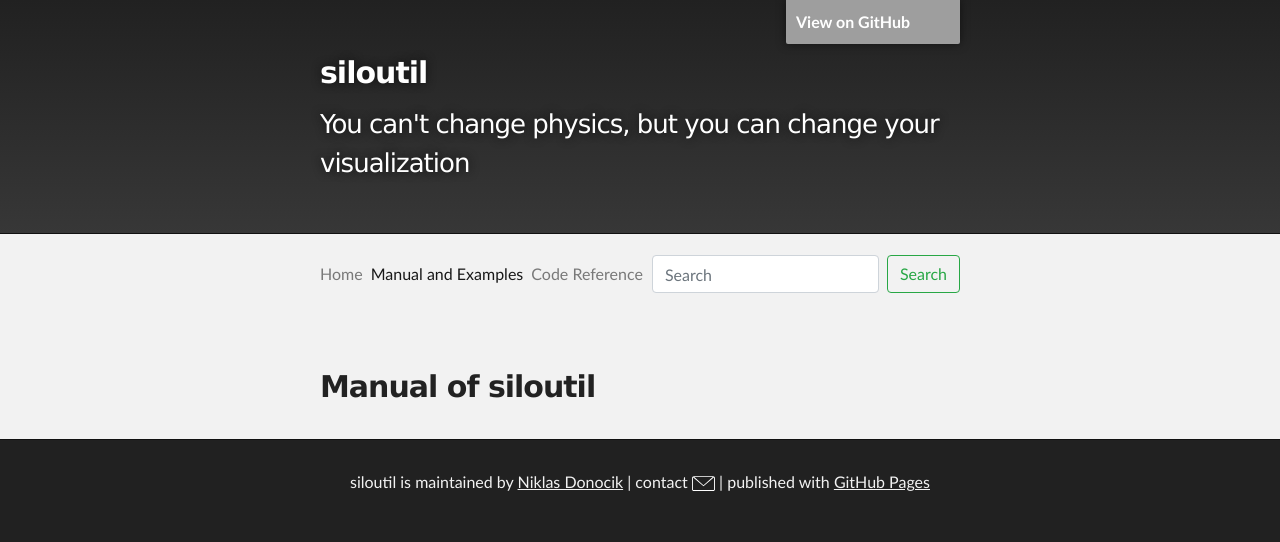
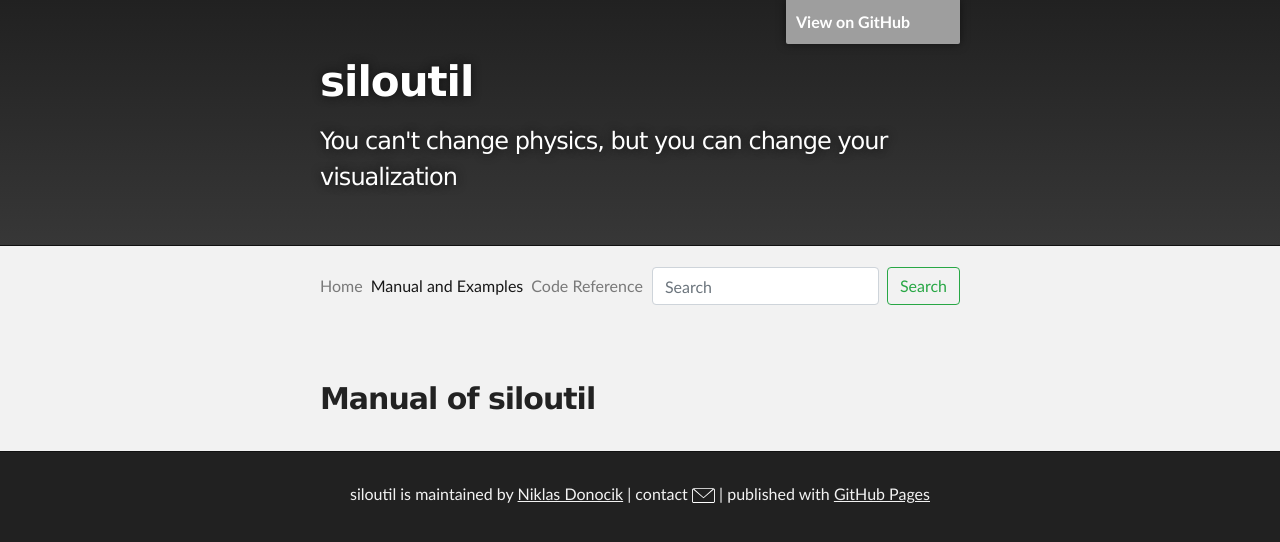
Before and after one commit to siloutil/siloutil.github.io, a Jekyll site: the page built from manual/README.md, in a window 1280 px wide. Shown: the top 542 px of the page. Built offline with Jekyll 4.4.1, drawn with Linux system fonts in a browser that asks for light colours; our own code applies the rules of GitHub Pages for plain Markdown files; grey boxes are pictures that could not be loaded.

Commit message:
Update style.css

```diff
--- a/css/style.css
+++ b/css/style.css
@@ -243,25 +243,25 @@ h1,h2,h3,h4,h5,h6{
 	letter-spacing:-1px
 }
 h1{
-	font-size:30px !important;
+	font-size:30px;
 	font-weight:700
 }
 h2{
 	padding-bottom:10px;
-	font-size:26px !important;
+	font-size:26px;
 	background:url("/assets/images/bg_hr.png") repeat-x bottom
 }
 h3{
-	font-size:22px !important
+	font-size:22px
 }
 h4{
-	font-size:20px !important
+	font-size:20px
 }
 h5{
-	font-size:18px !important
+	font-size:18px
 }
 h6{
-	font-size:16px !important
+	font-size:16px
 }
 p{
 	margin:10px 0 15px 0
@@ -331,9 +331,28 @@ pre,code{
 }
 
 h1 code{
-	font-size:32px
+	font-size:30px
 }
 
+h2 code{
+	font-size:26px
+}
+
+h3 code{
+	font-size:22px
+}
+
+h4 code{
+	font-size:20px
+}
+
+h5 code{
+	font-size:18px
+}
+
+h6 code{
+	font-size:16px
+}
 pre{
 /*
 	padding:0px;
```
